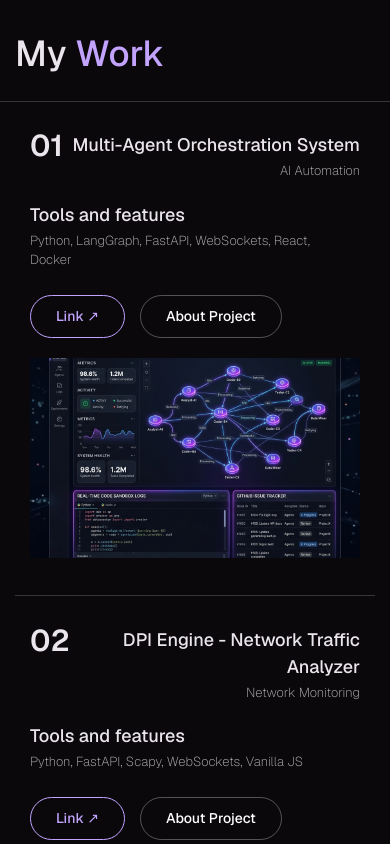
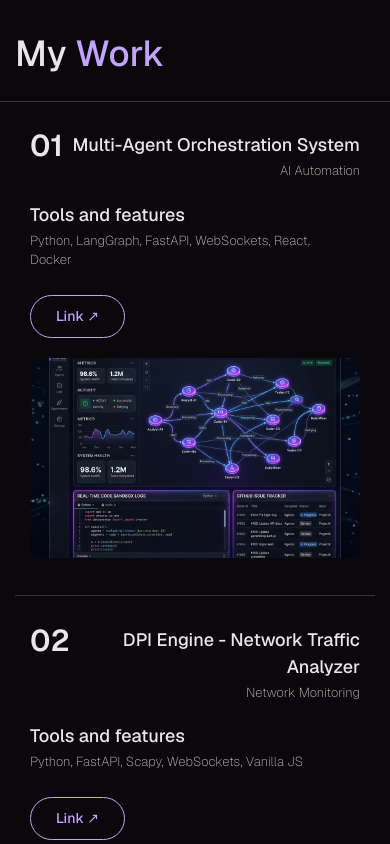
Before and after one commit to guptadhruv780/Personal-portfolio, a React (Vite) app: page / in a window 390 px wide. Shown: the part 2280-3124 px from the top of the page. Built offline with nearby package versions, Linux system fonts and the light colour scheme.

Commit message:
Revert About Project button and 3D model visibility changes

```diff
--- a/src/components/MainContainer.tsx
+++ b/src/components/MainContainer.tsx
@@ -13,14 +13,14 @@ import setSplitText from "./utils/splitText";
 
 const MainContainer = ({ children }: PropsWithChildren) => {
   const [isDesktopView, setIsDesktopView] = useState<boolean>(
-    window.innerWidth > 768
+    window.innerWidth > 1024
   );
   const [isMobile] = useState<boolean>(window.innerWidth <= 768);
 
   useEffect(() => {
     const resizeHandler = () => {
       setSplitText();
-      setIsDesktopView(window.innerWidth > 768);
+      setIsDesktopView(window.innerWidth > 1024);
     };
     resizeHandler();
     window.addEventListener("resize", resizeHandler);
--- a/src/components/Work.tsx
+++ b/src/components/Work.tsx
@@ -2,15 +2,13 @@ import "./styles/Work.css";
 import WorkImage from "./WorkImage";
 import gsap from "gsap";
 import { ScrollTrigger } from "gsap/ScrollTrigger";
-import { useEffect, useState } from "react";
+import { useEffect } from "react";
 import { config } from "../config";
 import { Link } from "react-router-dom";
 
 gsap.registerPlugin(ScrollTrigger);
 
 const Work = () => {
-  const [expandedProject, setExpandedProject] = useState<number | null>(null);
-
   useEffect(() => {
     // Disable pinning on mobile to allow scrolling
     if (window.innerWidth <= 768) return;
@@ -18,23 +16,16 @@ const Work = () => {
     let translateX: number = 0;
 
     function setTranslateX() {
-      try {
       const box = document.getElementsByClassName("work-box");
       if (box.length === 0) return;
-        const container = document.querySelector(".work-container");
-        if (!container) return;
-        const rectLeft = container.getBoundingClientRect().left;
+      const rectLeft = document
+        .querySelector(".work-container")!
+        .getBoundingClientRect().left;
       const rect = box[0].getBoundingClientRect();
-        const parentWidth = box[0].parentElement?.getBoundingClientRect().width || 0;
-        let paddingStr = window.getComputedStyle(box[0]).padding;
-        let padding: number = parseInt(paddingStr);
-        if (isNaN(padding)) padding = 0;
+      const parentWidth = box[0].parentElement!.getBoundingClientRect().width;
+      let padding: number =
+        parseInt(window.getComputedStyle(box[0]).padding) / 2;
       translateX = rect.width * box.length - (rectLeft + parentWidth) + padding;
-        if (isNaN(translateX)) translateX = 0;
-      } catch (err) {
-        console.error("Error calculating translateX", err);
-        translateX = 0;
-      }
     }
 
     setTranslateX();
@@ -87,20 +78,10 @@ const Work = () => {
                 </div>
                 <h4>Tools and features</h4>
                 <p>{project.technologies}</p>
-                <div className="work-action-buttons">
                 {(project as any).link && (
                   <a href={(project as any).link} target="_blank" rel="noopener noreferrer" className="work-live-link-btn" data-cursor="disable">
                     Link ↗
                   </a>
-                  )}
-                  <button onClick={() => setExpandedProject(expandedProject === project.id ? null : project.id)} className="work-about-btn" data-cursor="disable">
-                    {expandedProject === project.id ? "Close" : "About Project"}
-                  </button>
-                </div>
-                {expandedProject === project.id && (
-                  <div className="work-project-description">
-                    <p>{project.description}</p>
-                  </div>
                 )}
               </div>
               <WorkImage image={project.image} alt={project.title} link={(project as any).link} />
--- a/src/components/styles/Work.css
+++ b/src/components/styles/Work.css
@@ -99,17 +99,11 @@
   width: 90%;
 }
 
-.work-action-buttons {
-  display: flex;
-  gap: 15px;
-  margin-top: 25px;
-  flex-wrap: wrap;
-}
-
 .work-live-link-btn {
   display: inline-flex;
   align-items: center;
   justify-content: center;
+  margin-top: 25px;
   padding: 10px 25px;
   background-color: transparent;
   border: 1px solid var(--accentColor);
@@ -127,48 +121,6 @@
   color: #000;
   transform: translateY(-2px);
   box-shadow: 0 5px 15px rgba(194, 164, 255, 0.4);
-}
-
-.work-about-btn {
-  display: inline-flex;
-  align-items: center;
-  justify-content: center;
-  padding: 10px 25px;
-  background-color: transparent;
-  border: 1px solid rgba(255, 255, 255, 0.3);
-  color: #fff;
-  font-size: 14px;
-  font-weight: 500;
-  border-radius: 30px;
-  cursor: pointer;
-  transition: all 0.3s ease;
-  font-family: inherit;
-}
-
-.work-about-btn:hover {
-  background-color: rgba(255, 255, 255, 0.1);
-}
-
-.work-project-description {
-  margin-top: 15px;
-  padding: 15px;
-  background-color: rgba(255, 255, 255, 0.05);
-  border-radius: 8px;
-  border: 1px solid rgba(255, 255, 255, 0.1);
-  animation: fadeIn 0.3s ease-in-out;
-}
-
-.work-project-description p {
-  color: #e0e0e0;
-  font-size: 14px;
-  line-height: 1.6;
-  margin: 0;
-  width: 100%;
-}
-
-@keyframes fadeIn {
-  from { opacity: 0; transform: translateY(-5px); }
-  to { opacity: 1; transform: translateY(0); }
 }
 
 .work-image {
```
Lines whose indentation alone changed are shown as unchanged.
